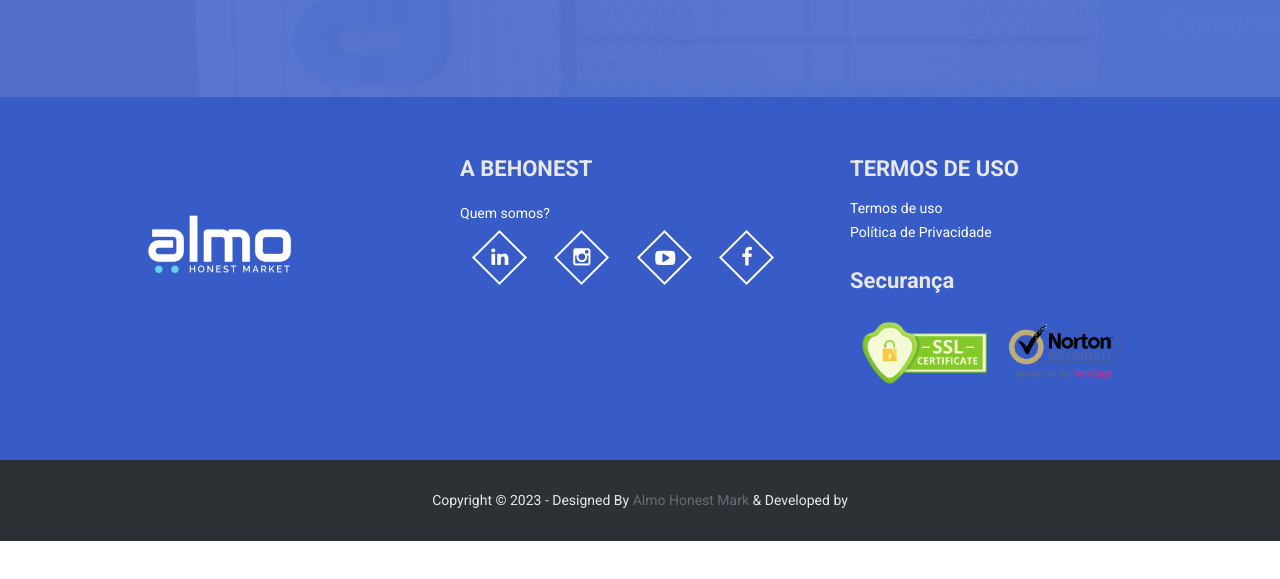
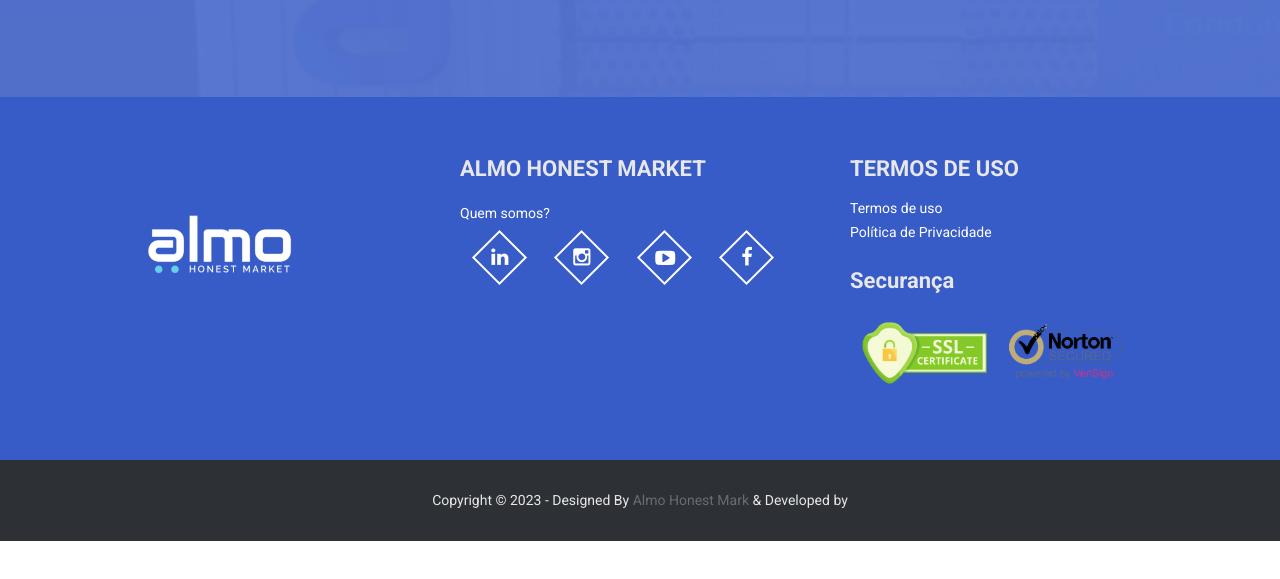
Before and after one commit to Juancjc/Almo-FrontEnd, a plain HTML site: page index.html in a window 1280 px wide. Shown: the part 4088-4667 px from the top of the page. Drawn offline with Linux system fonts and the light colour scheme.

Commit message:
Footer ajustado

```diff
--- a/index.html
+++ b/index.html
@@ -442,7 +442,7 @@
                             </div>
 
                         	<div class="col-sm-6 col-md-4">
-                                <h4>A BEHONEST</h4>
+                                <h4>ALMO HONEST MARKET</h4>
                             	<div id="footer_signup">
                                     <ul class="imp-links">
                                         <li><a href="">Quem somos?</a></li>
```
